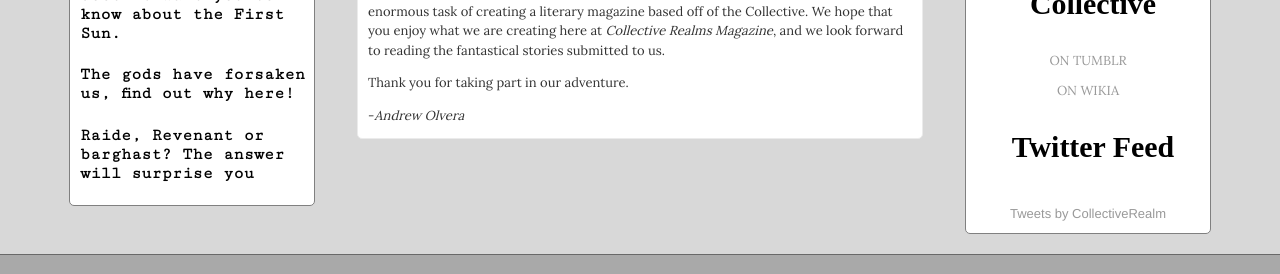
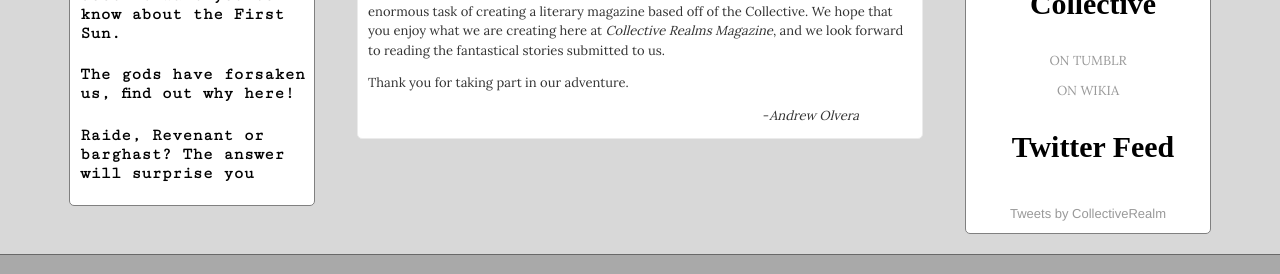
Before and after one commit to collectiverealms/collectiverealms, a Jekyll site: the page built from index.html, in a window 1280 px wide. Shown: the part 563-837 px from the top of the page. Built offline with Jekyll 4.4.1, drawn with Linux system fonts in a browser that asks for light colours; some web fonts are replaced; the list of posts is cut into pages by our own code; comment, search, counter and statistics services are not loaded.

Commit message:
Update index.html

```diff
--- a/index.html
+++ b/index.html
@@ -8,5 +8,5 @@ title: Home
     <p>What started with one man creating a blog to feature paladin-related content in 2014, went on to become a thriving internet community known as the "We Are Adventurers Collective". Over the following few years, over a hundred people would go on to become official members of the community, with even more becoming members of "spin-off" blogs.</p>
     <p>Now, in 2018, three years later, myself and my co-editor-in-chief are setting upon the enormous task of creating a literary magazine based off of the Collective. We hope that you enjoy what we are creating here at <i>Collective Realms Magazine</i>, and we look forward to reading the fantastical stories submitted to us.</p>
     <p>Thank you for taking part in our adventure.</p>
-    <p>-<i>Andrew Olvera</i></p>
+    <p class="signature">-<i>Andrew Olvera</i></p>
 </div>
```
